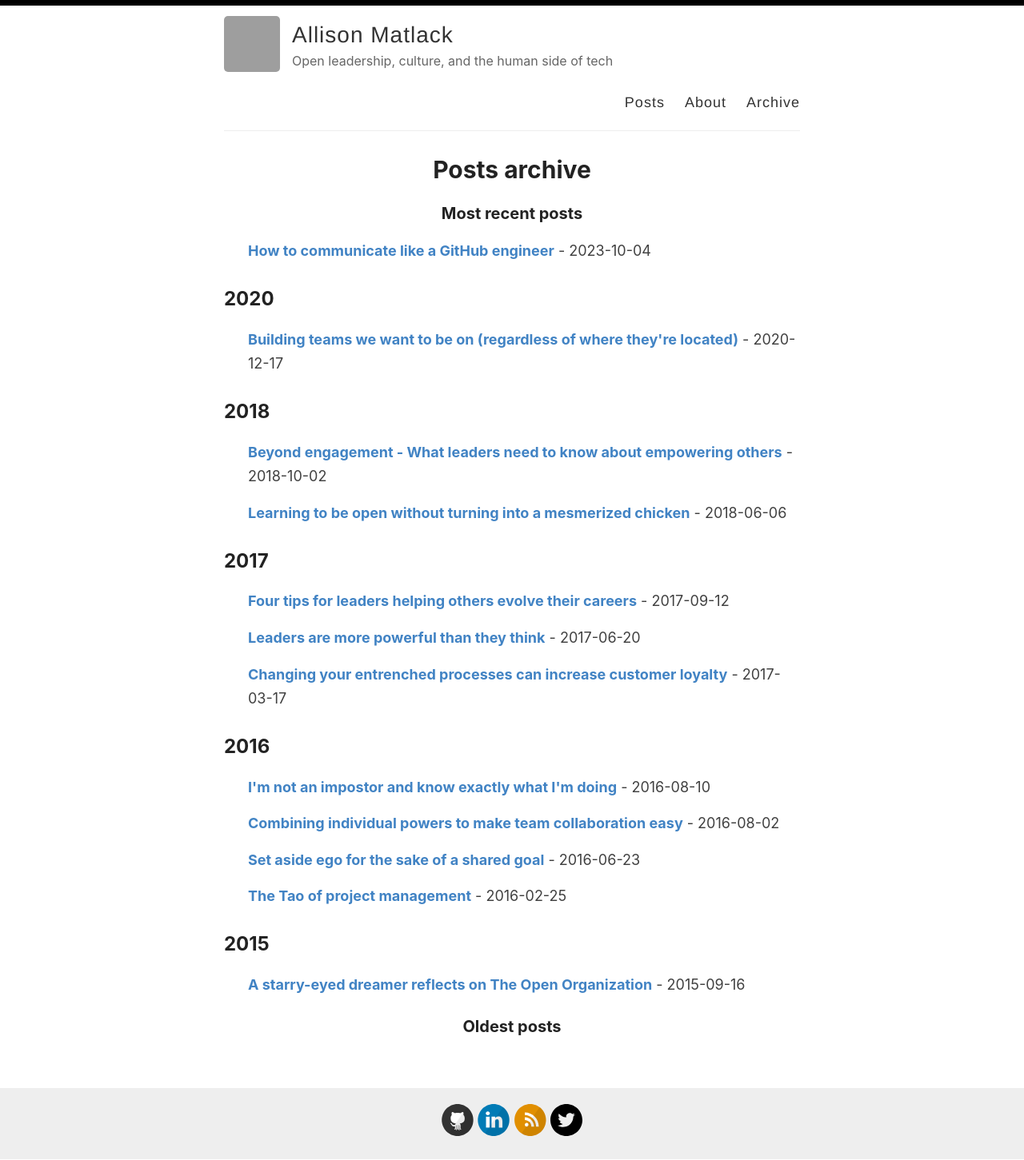
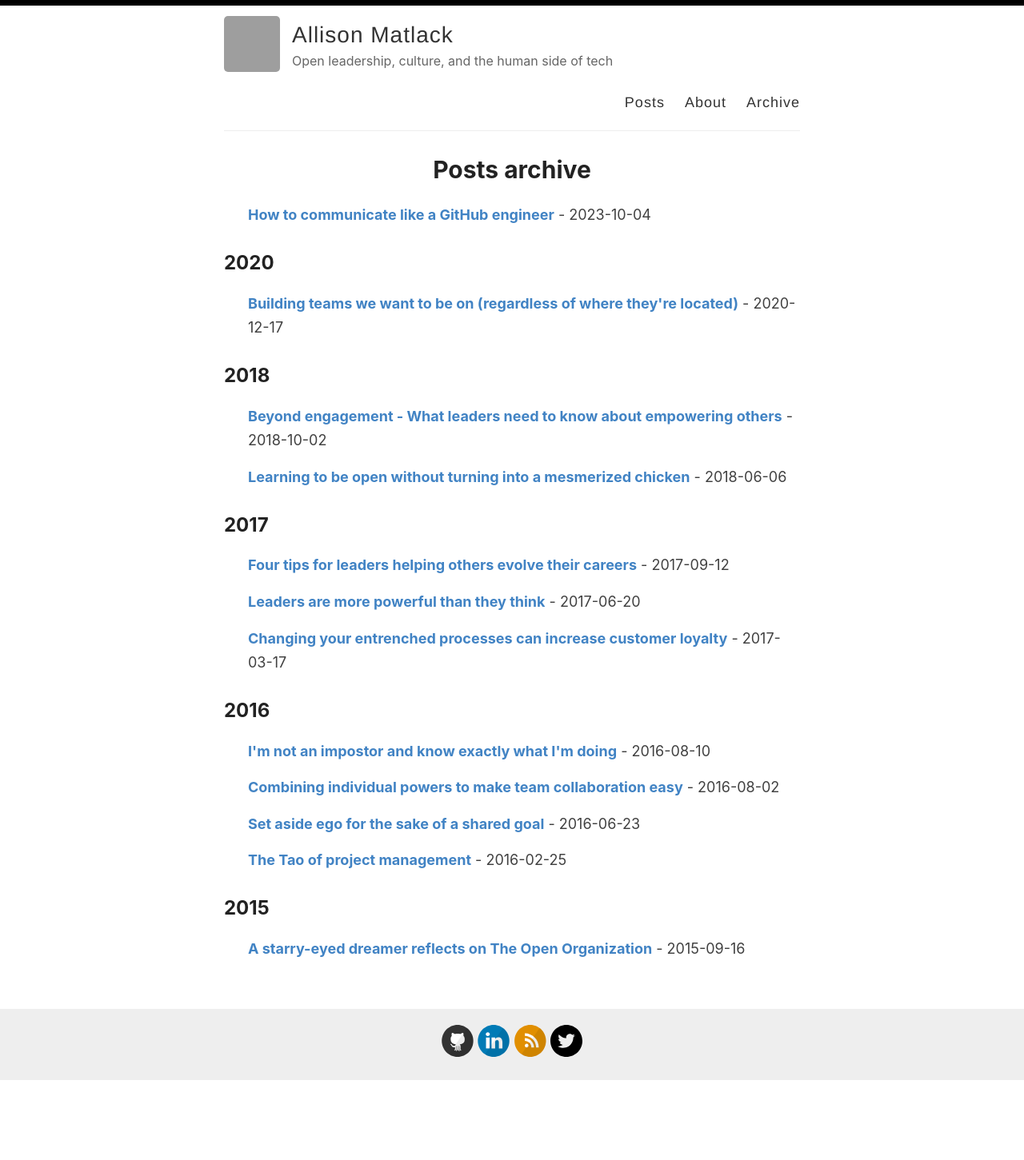
Before and after one commit to amatlack/amatlack.github.io, a Jekyll site: the page built from _pages/archive.md, in a window 1280 px wide. Shown: the whole page at 80% size. Built offline with Jekyll 4.4.1, drawn with Linux system fonts in a browser that asks for light colours; after the commit the page ends 1352 px from its top, so only the background shows below that; grey boxes are pictures that could not be loaded.

Commit message:
hopefully having the archive start with the year

```diff
--- a/_pages/archive.md
+++ b/_pages/archive.md
@@ -7,7 +7,7 @@ title: Posts archive
 
 <div id="archives">
   <section id="archive">
-     <h3>Most recent posts</h3>
+      <h2 style="text-align:left;">{{ post.date | date: '%Y' }}</h2>
       {%for post in site.posts %}
       {% unless post.next %}
       <ul class="this">
@@ -28,6 +28,5 @@ title: Posts archive
           <p><b><a href="{{ site.baseurl }}{{ post.url }}">{% if post.title and post.title != "" %}{{post.title}}{% else %}{{post.excerpt |strip_html}}{%endif%}</a></b> - {% if post.date and post.date != "" %}{{ post.date | date: "%Y-%m-%d" }}{%endif%}</p>
           {% endfor %}
       </ul>
-    <h3>Oldest posts</h3>
   </section>
 </div>
```
